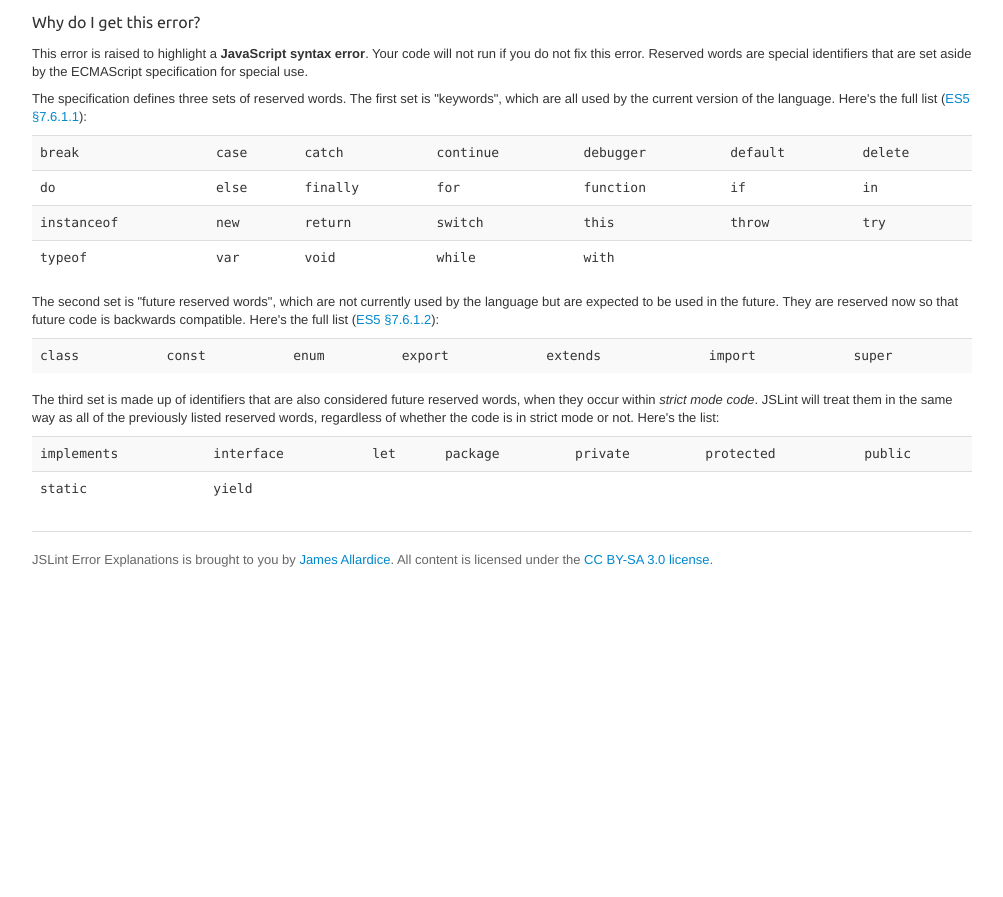
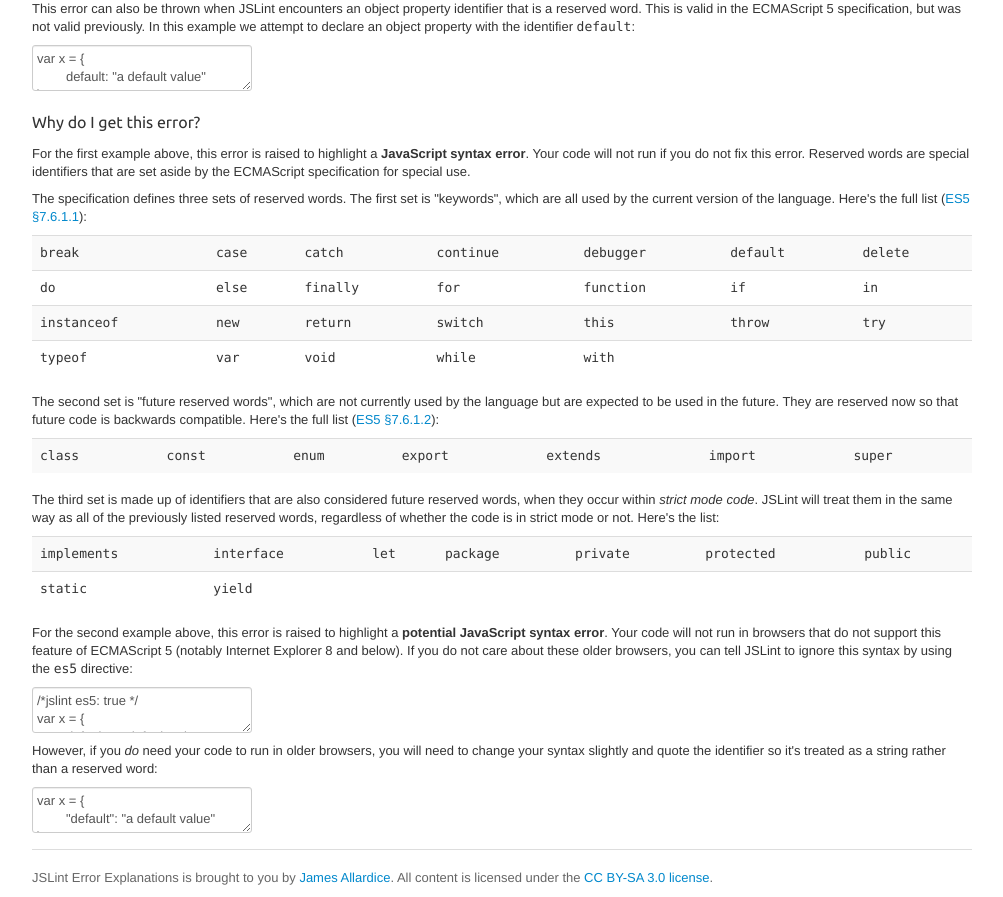
Before and after one commit to jamesallardice/jslint-error-explanations, a Jekyll site: the page built from _posts/1931-01-01-expected-an-identifier-and-instead-saw-a-a-reserved-word.html, in a window 1280 px wide and 1217 px high. Shown: the part 320-1217 px from the top of the window, without its empty margins (138-1141 px from the left). Built offline with Jekyll 4.4.1, drawn with Linux system fonts in a browser that asks for light colours; nearby versions of some CDN libraries.

Commit message:
Added extra info on reserved word error

```diff
--- a/_posts/1931-01-01-expected-an-identifier-and-instead-saw-a-a-reserved-word.html
+++ b/_posts/1931-01-01-expected-an-identifier-and-instead-saw-a-a-reserved-word.html
@@ -11,10 +11,17 @@ layout: post
 <textarea>
 var default = 10;</textarea>
 <p>
+	This error can also be thrown when JSLint encounters an object property identifier that is a reserved word. This is valid in the ECMAScript 5 specification, but was not valid previously. In this example we attempt to declare an object property with the identifier <span class="code">default</span>:
+</p>
+<textarea>
+var x = {
+	default: "a default value"
+};</textarea>
+<p>
 	<h3>Why do I get this error?</h3>
 </p>
 <p>
-	This error is raised to highlight a <strong>JavaScript syntax error</strong>. Your code will not run if you do not fix this error. Reserved words are special identifiers that are set aside by the ECMAScript specification for special use.
+	For the first example above, this error is raised to highlight a <strong>JavaScript syntax error</strong>. Your code will not run if you do not fix this error. Reserved words are special identifiers that are set aside by the ECMAScript specification for special use.
 </p>
 <p>
 	The specification defines three sets of reserved words. The first set is "keywords", which are all used by the current version of the language. Here's the full list (<a href="http://es5.github.com/#x7.6.1.1" target="_blank">ES5 &sect;7.6.1.1</a>):
@@ -87,3 +94,18 @@ var default = 10;</textarea>
 		<td colspan="6">yield</td>
 	</tr>
 </table>
+<p>
+	For the second example above, this error is raised to highlight a <strong>potential JavaScript syntax error</strong>. Your code will not run in browsers that do not support this feature of ECMAScript 5 (notably Internet Explorer 8 and below). If you do not care about these older browsers, you can tell JSLint to ignore this syntax by using the <span class="code">es5</span> directive:
+</p>
+<textarea>
+/*jslint es5: true */
+var x = {
+	default: "a default value"
+};</textarea>
+<p>
+	However, if you <em>do</em> need your code to run in older browsers, you will need to change your syntax slightly and quote the identifier so it's treated as a string rather than a reserved word:
+</p>
+<textarea>
+var x = {
+	"default": "a default value"
+};</textarea>
```
